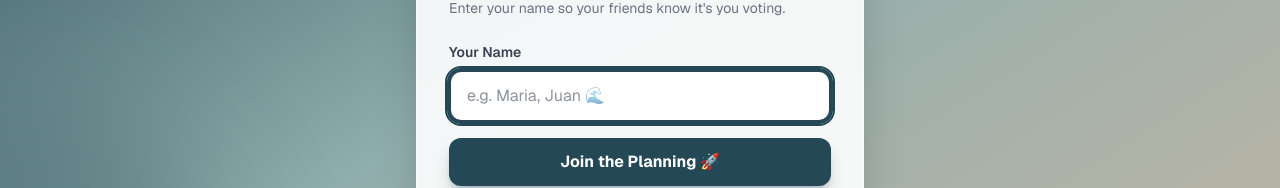
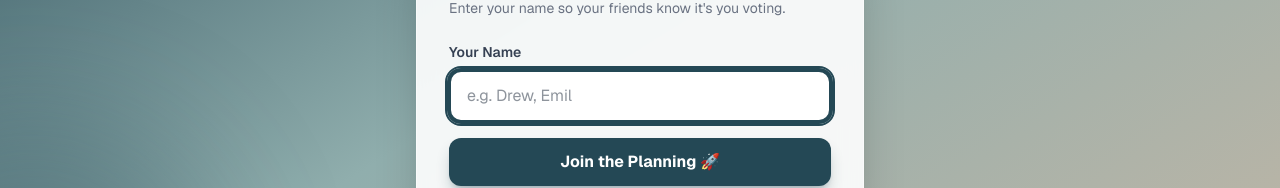
Before and after one commit to jresoriaga/wedding-site, a Next.js app: page / in a window 1280 px wide. Shown: the part 458-646 px from the top of the page. Built offline with nearby package versions, Linux system fonts and the light colour scheme.

Commit message:
style: update placeholder text in NameGate component for improved clarity

```diff
--- a/app/components/NameGate.tsx
+++ b/app/components/NameGate.tsx
@@ -70,7 +70,7 @@ export default function NameGate({ onSuccess }: NameGateProps) {
                   setValue(e.target.value)
                   if (error) setError(null)
                 }}
-                placeholder="e.g. Maria, Juan 🌊"
+                placeholder="e.g. Drew, Emil"
                 maxLength={60}
                 autoFocus
                 aria-describedby={error ? 'name-error' : undefined}
```
